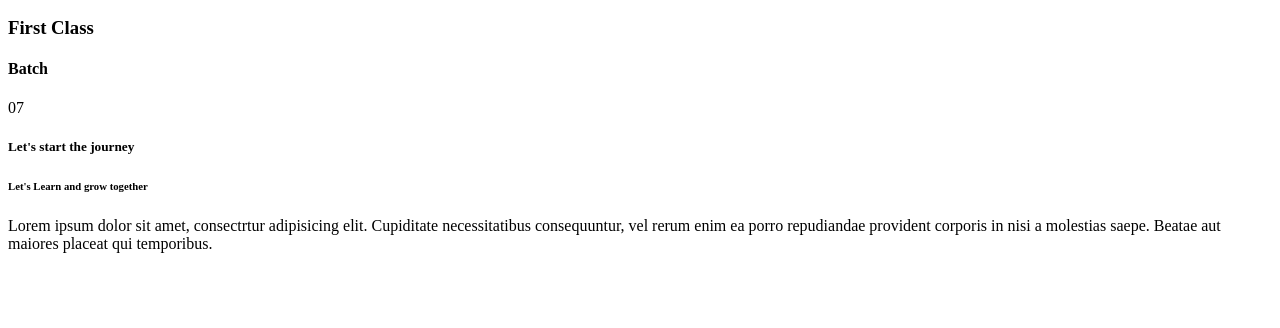
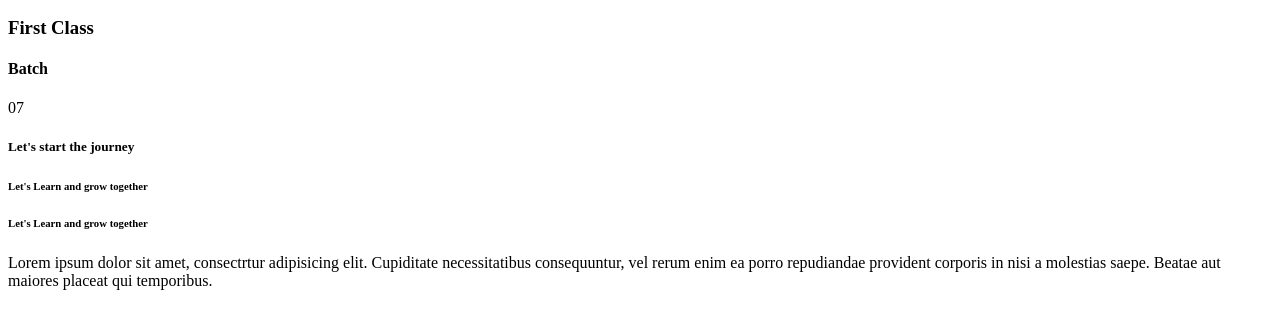
Before and after one commit to SubhanShakeel/Assignment-1, a plain HTML site: page index.html in a window 1280 px wide. Shown: the part 208-536 px from the top of the page. Drawn offline with Linux system fonts and the light colour scheme.

Commit message:
paragraph

```diff
--- a/index.html
+++ b/index.html
@@ -13,6 +13,7 @@
     <h4>Batch</h4><p>07</p>
     <h5>Let's start the journey</h5>
     <h6>Let's Learn and grow together</h6>
+    <h6>Let's Learn and grow together</h6>
     <p>Lorem ipsum dolor sit amet, consectrtur adipisicing elit. Cupiditate necessitatibus consequuntur, vel rerum enim ea porro repudiandae provident corporis in nisi a molestias saepe. Beatae aut maiores placeat qui temporibus.</p>
 </body>
 </html>
```
